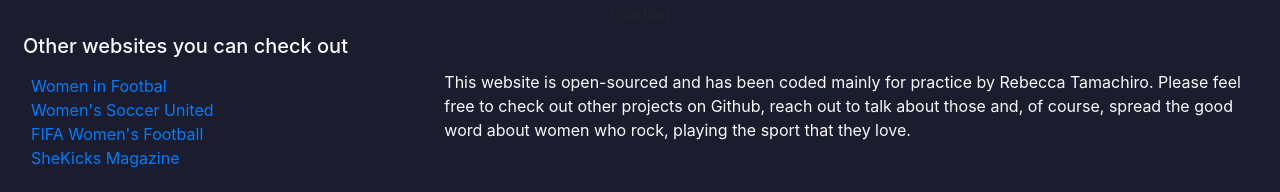
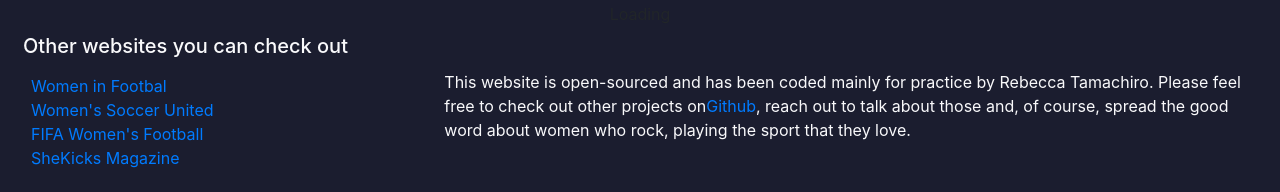
Before and after one commit to RebeccaTamachiro/womens-football-react, a React (Create React App) app: page / in a window 1280 px wide. Shown: the part 982-1174 px from the top of the page. Built offline with nearby package versions, Linux system fonts and the light colour scheme; no server answers.

Commit message:
Update Footer.js

```diff
--- a/src/Footer.js
+++ b/src/Footer.js
@@ -49,8 +49,15 @@ export default function Footer() {
         <p>
           This website is open-sourced and has been coded mainly for practice by
           Rebecca Tamachiro. Please feel free to check out other projects on
-          Github, reach out to talk about those and, of course, spread the good
-          word about women who rock, playing the sport that they love.
+          <a
+            href="https://github.com/RebeccaTamachiro"
+            target="_blank"
+            rel="noopener noreferrer"
+          >
+            Github
+          </a>
+          , reach out to talk about those and, of course, spread the good word
+          about women who rock, playing the sport that they love.
         </p>
       </div>
     </footer>
```
